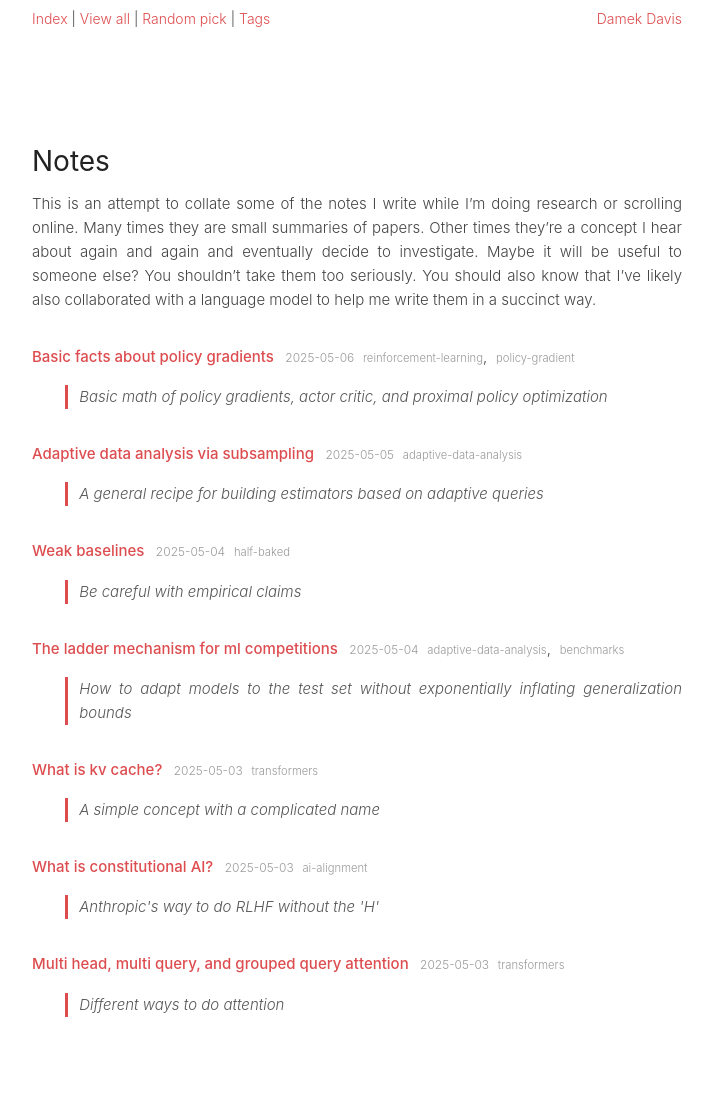
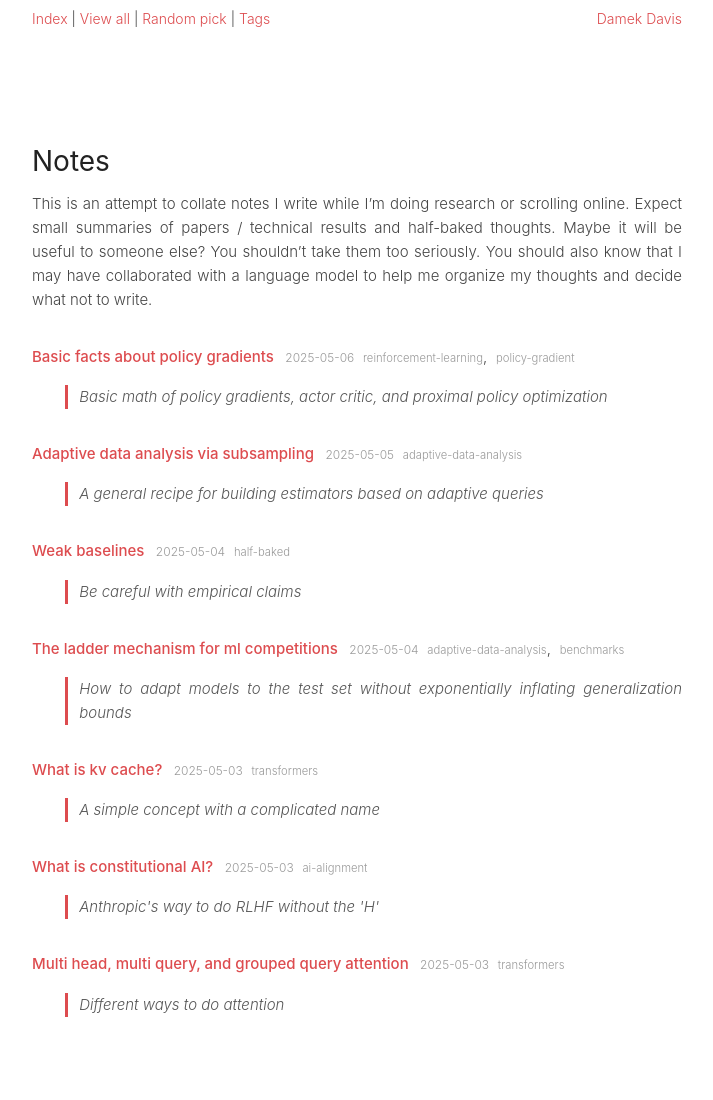
Before and after one commit to damek/damek.github.io, a Jekyll site: the page built from random.md, in a window 1280 px wide. Shown: the whole page, without its empty margins (283-996 px from the left). Built offline with Jekyll 4.4.1, drawn with Linux system fonts in a browser that asks for light colours.

Commit message:
Refactor random.md content for clarity and conciseness in note descriptions

```diff
--- a/random.md
+++ b/random.md
@@ -7,8 +7,7 @@ permalink: /random/
 # Notes
 
 
-This is an attempt to collate some of the notes I write while I'm doing research or scrolling online. Many times they are small summaries of papers. Other times they're a concept I hear about again and again and eventually decide to investigate. Maybe it will be useful to someone else? You shouldn't take them too seriously. You should also know that I've likely also collaborated with a language model to help me write them in a succinct way.
-
+This is an attempt to collate notes I write while I'm doing research or scrolling online. Expect small summaries of papers / technical results and half-baked thoughts. Maybe it will be useful to someone else? You shouldn't take them too seriously. You should also know that I may have collaborated with a language model to help me organize my thoughts and decide what not to write.
 
 {% assign notes = site.random | sort:"date" | sort:"updated" | reverse %}
 
```
